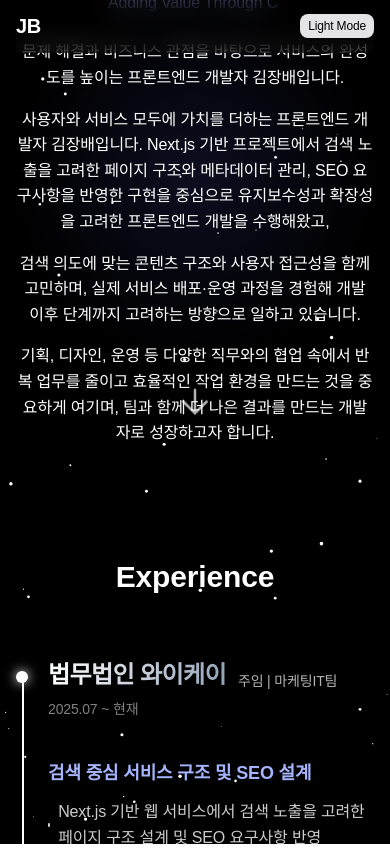
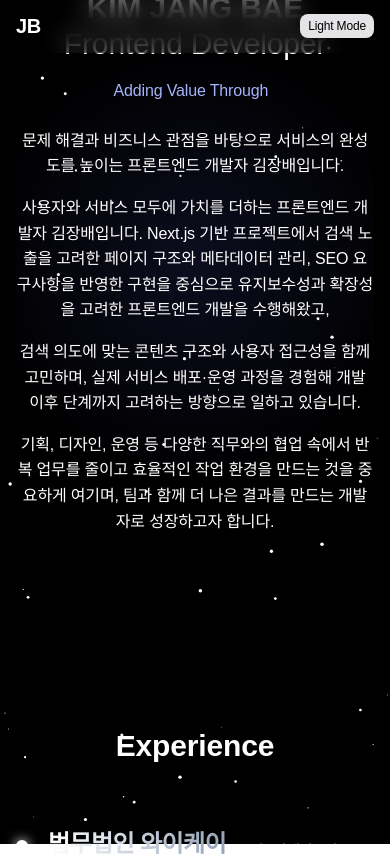
Before and after one commit to JangBai/JangBai.github.io, a React (Vite) app: page / in a window 390 px wide. Shown: the top 856 px of the page. Built offline with nearby package versions, Linux system fonts and the light colour scheme; a web font is replaced by a local one.

Commit message:
fix: introduce 반응형 추가 작업

```diff
--- a/src/pages/home/Introduce.tsx
+++ b/src/pages/home/Introduce.tsx
@@ -2,13 +2,13 @@ import { TypeAnimation } from "react-type-animation";
 
 export default function Introduce() {
   return (
-    <section className="relative flex h-screen -translate-y-32 flex-col items-center justify-center gap-6 max-sm:h-[60vh] sm:-translate-y-56 sm:gap-12">
+    <section className="relative flex h-screen -translate-y-32 flex-col items-center justify-center gap-6 max-sm:h-[80vh] sm:-translate-y-56 sm:gap-12 lg:h-[100vh]">
       <div className="flex flex-col items-center justify-center gap-4">
         <div className="text-center text-[var(--color-primary)]">
           <h2 className="text-3xl font-bold sm:text-5xl lg:text-5xl">
             KIM JANG BAE
           </h2>
-          <p className="text-xl sm:text-3xl lg:text-5xl">Frontend Developer</p>
+          <p className="text-3xl sm:text-3xl lg:text-5xl">Frontend Developer</p>
         </div>
         <div className="flex flex-col items-center justify-center gap-4 px-4 text-center text-[var(--color-accent-strong)] dark:text-[var(--color-accent-soft)] sm:text-lg lg:text-xl">
           <TypeAnimation
@@ -49,7 +49,11 @@ export default function Introduce() {
         </span>
       </p>
 
-      <div className="animate-float left-50 absolute bottom-0">
+      <div className="left-50 absolute bottom-0 hidden sm:block">
+        <div className="flex flex-col items-center gap-6">
+          <span className="hidden text-xs tracking-[0.3em] text-[var(--color-primary)] opacity-40 sm:block">
+            SCROLL TO EXPLORE
+          </span>
           <svg
             width="40"
             height="40"
@@ -59,11 +63,12 @@ export default function Introduce() {
             strokeLinecap="round"
             strokeLinejoin="round"
             stroke="var(--color-primary)"
-          className="stroke-[var(--color-primary)] opacity-70"
+            className="animate-float stroke-[var(--color-primary)] opacity-70"
           >
             <path d="M12 5v14M19 12l-7 7-7-7" />
           </svg>
         </div>
+      </div>
     </section>
   );
 }
```
Lines whose indentation alone changed are shown as unchanged.
